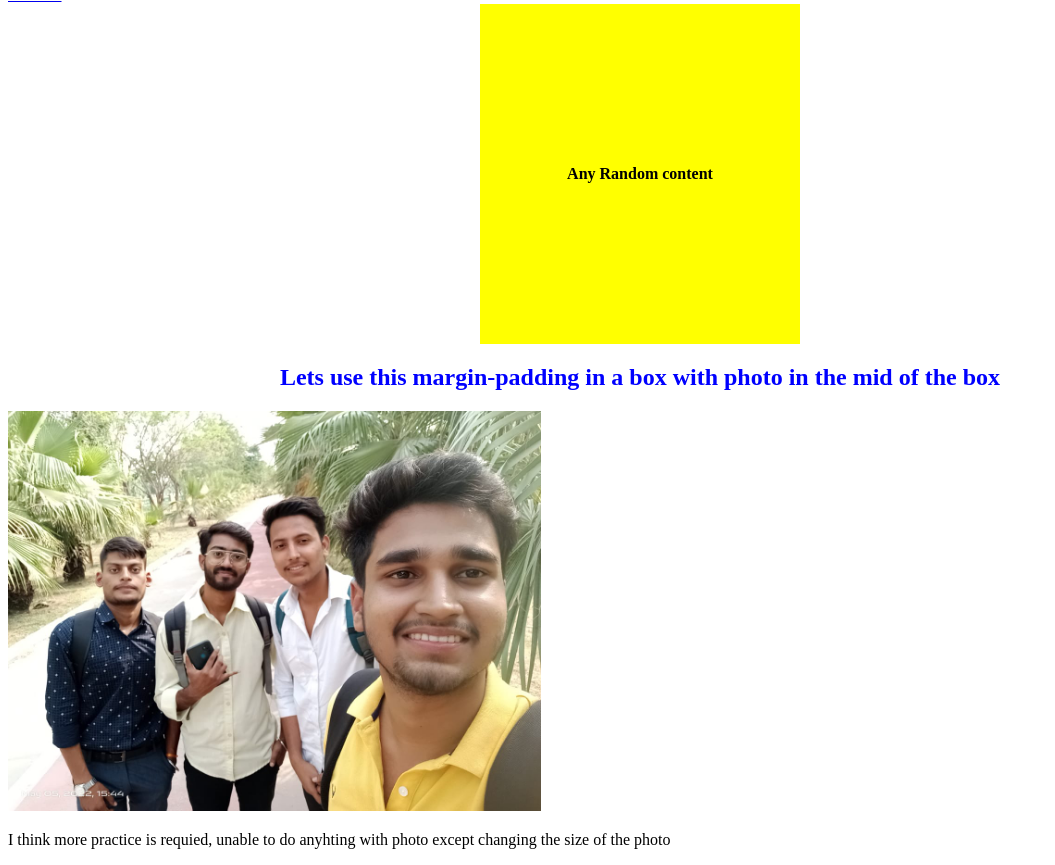
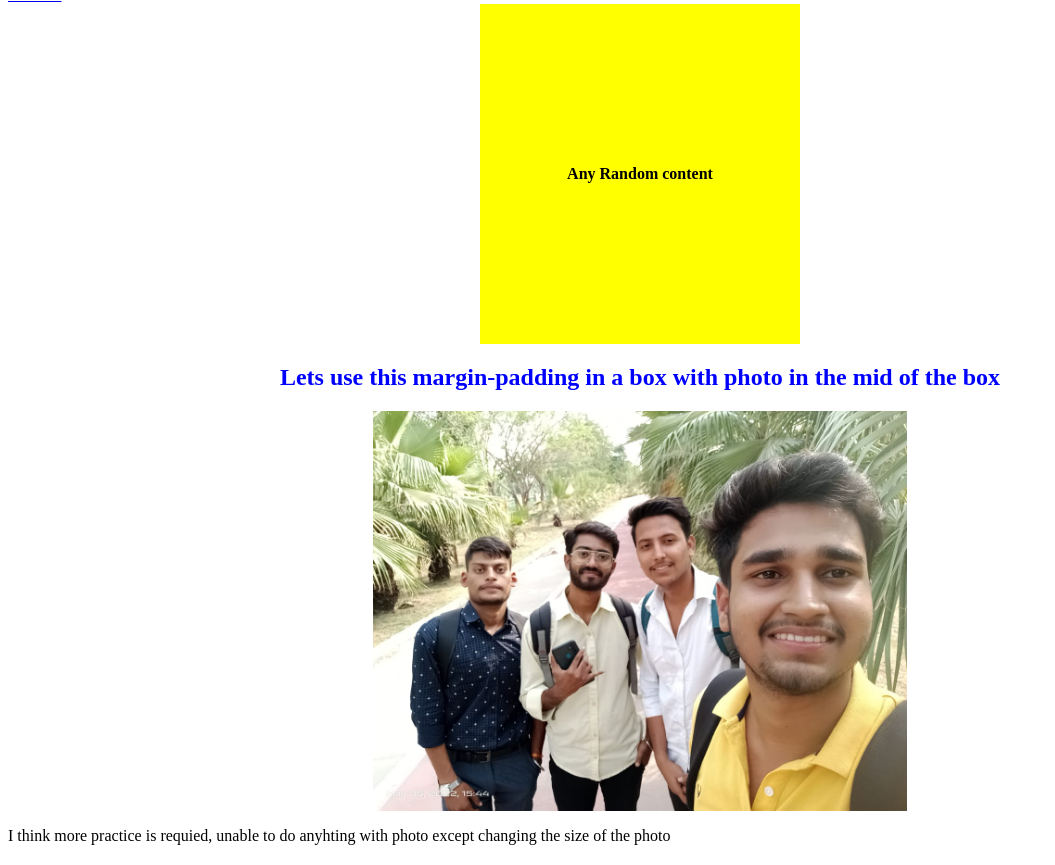
Before and after one commit to ravisingh-0/30aug2023, a plain HTML site: page index.html in a window 1280 px wide. Shown: the part 82-947 px from the top of the page, without its empty margins (0-1055 px from the left). Drawn offline with Linux system fonts and the light colour scheme.

Commit message:
Version 2

```diff
--- a/index.html
+++ b/index.html
@@ -41,10 +41,11 @@
             font-weight: bolder;
         }
         img#rrss{
-            /* height: 600px; */
+            display: block;
+            height: 400px;
             background: yellow;
             /* width: 600px; */
-            border: 20px strong yellow;
+            border: 200px strong yellow;
             margin: auto;
         }
     </style>
@@ -54,7 +55,7 @@
     <a href = "https://www.youtube.com" id = "a2">Youtube</a>
     <div id="d1">Any Random content</div>
     <h2 id="h">Lets use this margin-padding in a box with photo in the mid of the box</h2>
-    <img id="rrss" src="./rrss.jpg" height="400px">
+    <img id="rrss" src="./rrss.jpg" height="250px">
     <p>I think more practice is requied, unable to do anyhting with photo except changing the size of the photo</p>
 
 </body>
```
